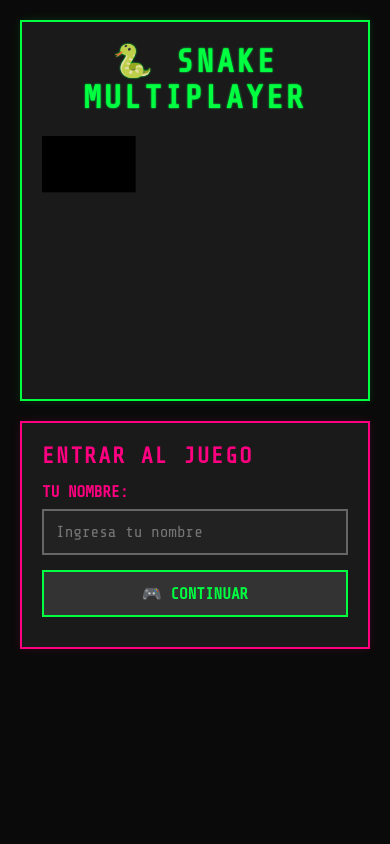
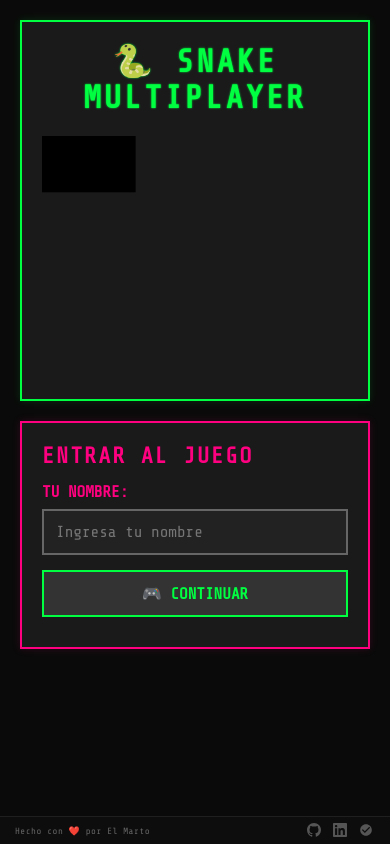
Before and after one commit to marto993/Snake-Multiplayer, a website: page public/index.html in a window 390 px wide. Drawn offline with nearby package versions, Linux system fonts and the light colour scheme; no server answers.

Commit message:
se agrega footer

```diff
--- a/public/index.html
+++ b/public/index.html
@@ -600,6 +600,110 @@
                 flex-direction: column;
             }
         }
+		#gameFooter {
+			position: fixed;
+			bottom: 0;
+			left: 0;
+			right: 0;
+			height: 32px;
+			background: rgba(15, 15, 15, 0.85);
+			backdrop-filter: blur(4px);
+			border-top: 1px solid rgba(102, 102, 102, 0.2);
+			z-index: 999;
+			font-family: 'Share Tech Mono', monospace;
+		}
+
+		.footer-content {
+			display: flex;
+			justify-content: space-between;
+			align-items: center;
+			height: 100%;
+			max-width: 1400px;
+			margin: 0 auto;
+			padding: 0 20px;
+		}
+
+		.footer-text {
+			font-size: 11px;
+			color: #666;
+			font-weight: 400;
+			letter-spacing: 0.5px;
+		}
+
+		.footer-text ❤️ {
+			color: #ff4040;
+			animation: heartbeat 2s ease-in-out infinite;
+		}
+
+		.footer-links {
+			display: flex;
+			gap: 12px;
+		}
+
+		.footer-links a {
+			font-size: 12px;
+			color: #555;
+			text-decoration: none;
+			transition: all 0.3s ease;
+			padding: 4px;
+			border-radius: 3px;
+		}
+
+		.footer-links a:hover {
+			color: #00ff41;
+			transform: translateY(-1px);
+			background: rgba(0, 255, 65, 0.1);
+		}
+
+		@keyframes heartbeat {
+			0%, 100% { transform: scale(1); }
+			50% { transform: scale(1.1); }
+		}
+
+		/* Responsive para pantallas pequeñas */
+		@media (max-width: 768px) {
+			#gameFooter {
+				height: 28px;
+			}
+
+			.footer-content {
+				padding: 0 15px;
+			}
+
+			.footer-text {
+				font-size: 10px;
+			}
+
+			.footer-links {
+				gap: 8px;
+			}
+
+			.footer-links a {
+				font-size: 11px;
+				padding: 2px;
+			}
+		}
+
+		@media (max-width: 480px) {
+			.footer-text {
+				font-size: 9px;
+			}
+
+			.footer-links a {
+				font-size: 10px;
+			}
+		}
+
+		/* Ajustar el body para que no se solape con el footer */
+		body {
+			padding-bottom: 32px;
+		}
+
+		@media (max-width: 768px) {
+			body {
+				padding-bottom: 28px;
+			}
+		}
     </style>
 
     <script src="/socket.io/socket.io.min.js"></script>
@@ -749,6 +853,29 @@
         </div>
     </div>
 
+	<footer id="gameFooter">
+		<div class="footer-content">
+			<span class="footer-text">Hecho con ❤️ por El Marto</span>
+			<div class="footer-links">
+				<a href="https://github.com/marto993" target="_blank" title="GitHub">
+					<svg width="14" height="14" viewBox="0 0 24 24" fill="currentColor">
+						<path d="M12 0c-6.626 0-12 5.373-12 12 0 5.302 3.438 9.8 8.207 11.387.599.111.793-.261.793-.577v-2.234c-3.338.726-4.033-1.416-4.033-1.416-.546-1.387-1.333-1.756-1.333-1.756-1.089-.745.083-.729.083-.729 1.205.084 1.839 1.237 1.839 1.237 1.07 1.834 2.807 1.304 3.492.997.107-.775.418-1.305.762-1.604-2.665-.305-5.467-1.334-5.467-5.931 0-1.311.469-2.381 1.236-3.221-.124-.303-.535-1.524.117-3.176 0 0 1.008-.322 3.301 1.23.957-.266 1.983-.399 3.003-.404 1.02.005 2.047.138 3.006.404 2.291-1.552 3.297-1.23 3.297-1.23.653 1.653.242 2.874.118 3.176.77.84 1.235 1.911 1.235 3.221 0 4.609-2.807 5.624-5.479 5.921.43.372.823 1.102.823 2.222v3.293c0 .319.192.694.801.576 4.765-1.589 8.199-6.086 8.199-11.386 0-6.627-5.373-12-12-12z"/>
+					</svg>
+				</a>
+				<a href="https://www.linkedin.com/in/martin-di-geronimo-29a06b17b" target="_blank" title="LinkedIn">
+					<svg width="14" height="14" viewBox="0 0 24 24" fill="currentColor">
+						<path d="M20.447 20.452h-3.554v-5.569c0-1.328-.027-3.037-1.852-3.037-1.853 0-2.136 1.445-2.136 2.939v5.667H9.351V9h3.414v1.561h.046c.477-.9 1.637-1.85 3.37-1.85 3.601 0 4.267 2.37 4.267 5.455v6.286zM5.337 7.433c-1.144 0-2.063-.926-2.063-2.065 0-1.138.92-2.063 2.063-2.063 1.14 0 2.064.925 2.064 2.063 0 1.139-.925 2.065-2.064 2.065zm1.782 13.019H3.555V9h3.564v11.452zM22.225 0H1.771C.792 0 0 .774 0 1.729v20.542C0 23.227.792 24 1.771 24h20.451C23.2 24 24 23.227 24 22.271V1.729C24 .774 23.2 0 22.222 0h.003z"/>
+					</svg>
+				</a>
+				<a href="https://elprode.up.railway.app/" target="_blank" title="El Prode">
+					<svg width="14" height="14" viewBox="0 0 24 24" fill="currentColor">
+						<path d="M12 2C6.48 2 2 6.48 2 12s4.48 10 10 10 10-4.48 10-10S17.52 2 12 2zm-2 15l-5-5 1.41-1.41L10 14.17l7.59-7.59L19 8l-9 9z"/>
+					</svg>
+				</a>
+			</div>
+		</div>
+	</footer>
+
     <script src="./SnakeGame.js"></script>
 </body>
 </html>
```
